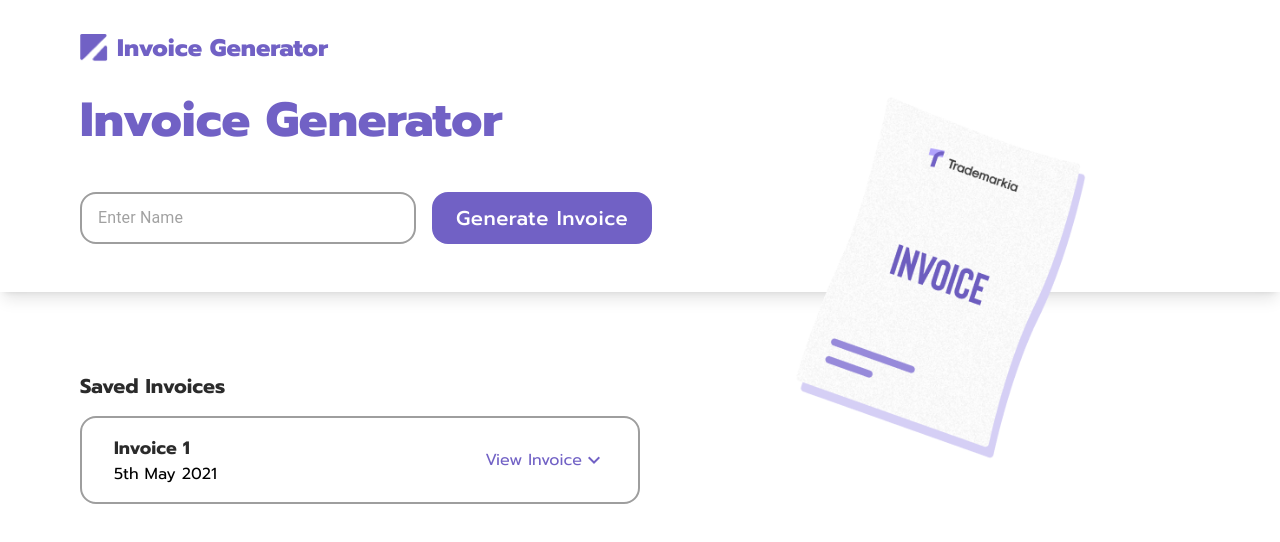
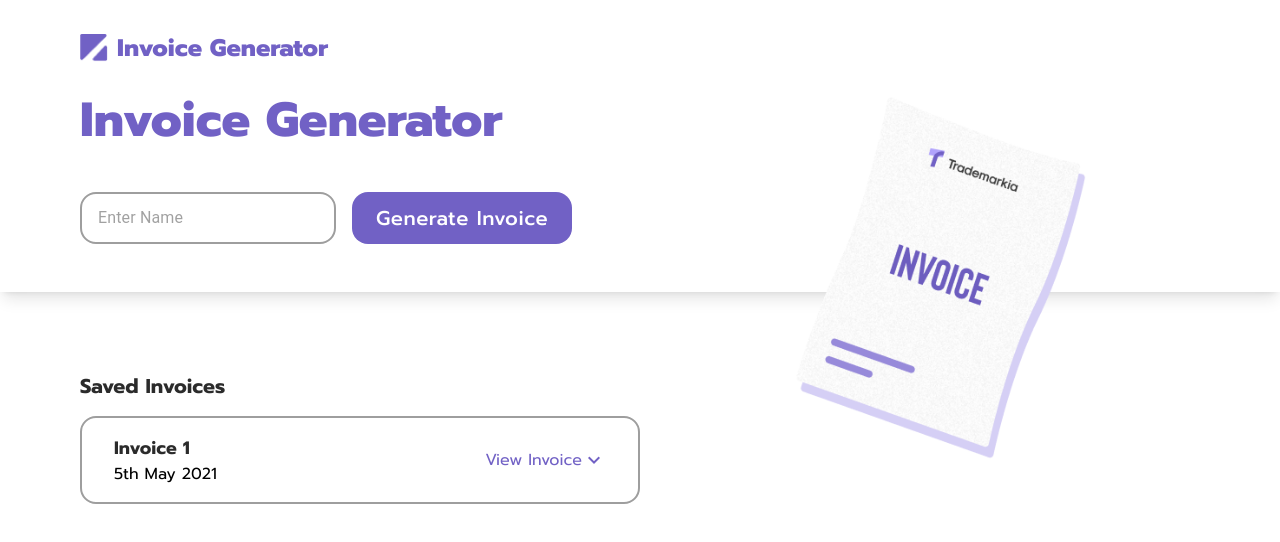
Before and after one commit to ajaytitus1386/Invoice_Generator, a Next.js app: page / in a window 1280 px wide. Shown: the top 542 px of the page. Built offline with nearby package versions, Linux system fonts and the light colour scheme.

Commit message:
style: add new custom classes

```diff
--- a/styles/globals.css
+++ b/styles/globals.css
@@ -6,7 +6,11 @@
 
 @layer components {
   .button-solid {
-    @apply bg-blueMarguerite rounded-2xl p-3 px-6 hover:bg-hoverPurple active:bg-clickPurple;
+    @apply p-3 px-6 bg-blueMarguerite rounded-2xl hover:bg-hoverPurple active:bg-clickPurple;
+  }
+
+  .button-normal {
+    @apply px-4 py-2 rounded-lg bg-lightPurple text-blueMarguerite;
   }
 
   .button-expand {
@@ -14,11 +18,10 @@
   }
 
   .border-class {
-    @apply border-2 border-solid w-1/2 border-lightGray py-2 px-4 rounded-2xl
-        focus-within:border-midBlack;
+    @apply px-4 py-2 border-2 border-solid border-lightGray rounded-2xl focus-within:border-midBlack;
   }
 
   .heading-1 {
-    @apply text-midBlack font-bold text-xl;
+    @apply text-xl font-bold text-midBlack;
   }
 }
```
